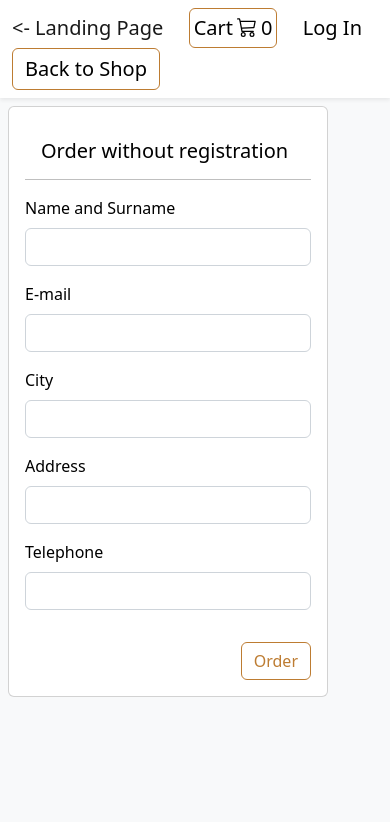
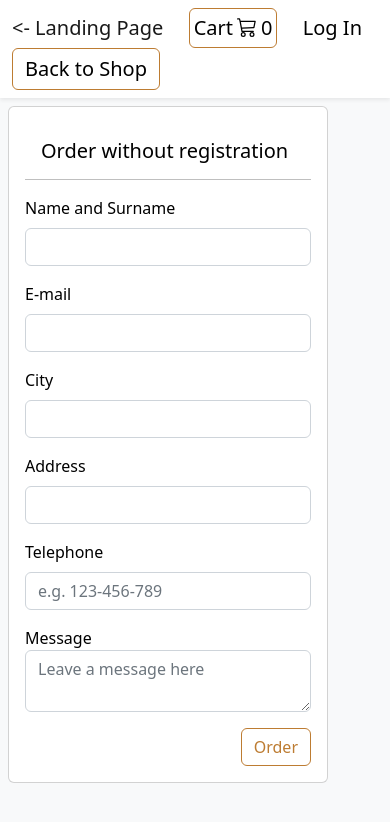
Before and after one commit to philica94/GreenGrocery, a React (Create React App) app: page /green-grocery/checkout in a window 390 px wide. Shown: the top 822 px of the page. Built offline with nearby package versions, Linux system fonts and the light colour scheme.

Commit message:
feat: changes in checkout form:
- new textarea for message
- improving telephone number field

```diff
--- a/src/components/green-grocery/checkout/OrderWithoutRegistrationForm.js
+++ b/src/components/green-grocery/checkout/OrderWithoutRegistrationForm.js
@@ -12,7 +12,15 @@ const OrderWithoutRegistrationForm = () => {
         <Input id='emailAddress' labelText='E-mail' />
         <Input id='deliveryCity' labelText='City' />
         <Input id='deliveryStreet' labelText='Address' />
-        <Input id='telNumber' labelText='Telephone' type='tel' pattern='[0-9]{3}-[0-9]{2}-[0-9]{3}' />
+        <Input
+          id='telNumber'
+          labelText='Telephone'
+          type='tel'
+          pattern='[0-9]{3}-[0-9]{3}-[0-9]{3}'
+          placeholder='e.g. 123-456-789'
+        />
+        <label htmlFor='message'>Message</label>
+        <textarea className='form-control' placeholder='Leave a message here' id='message'></textarea>
         <div className='d-flex justify-content-end pt-3'>
           <Button type='submit'>Order</Button>
         </div>
```
